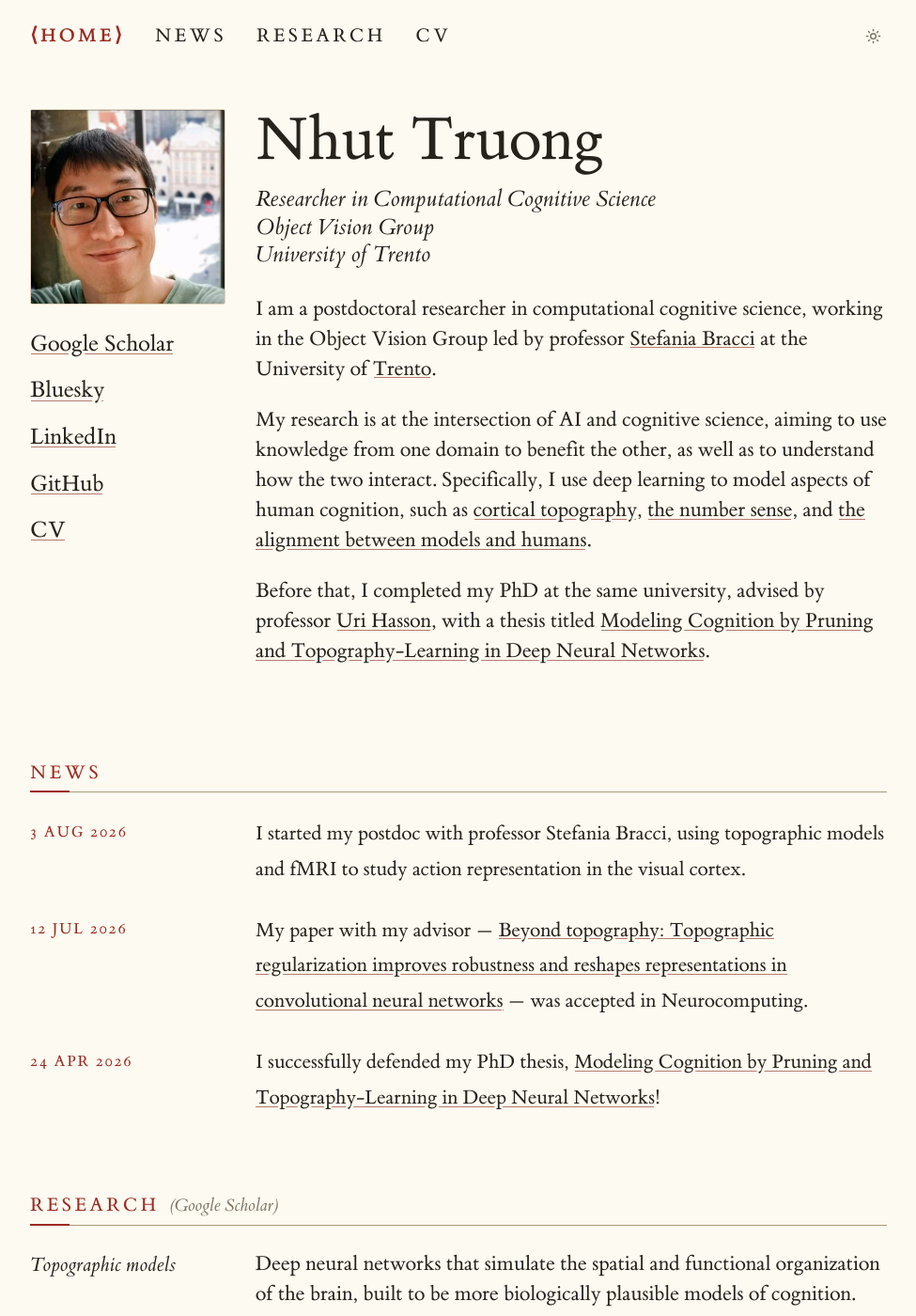
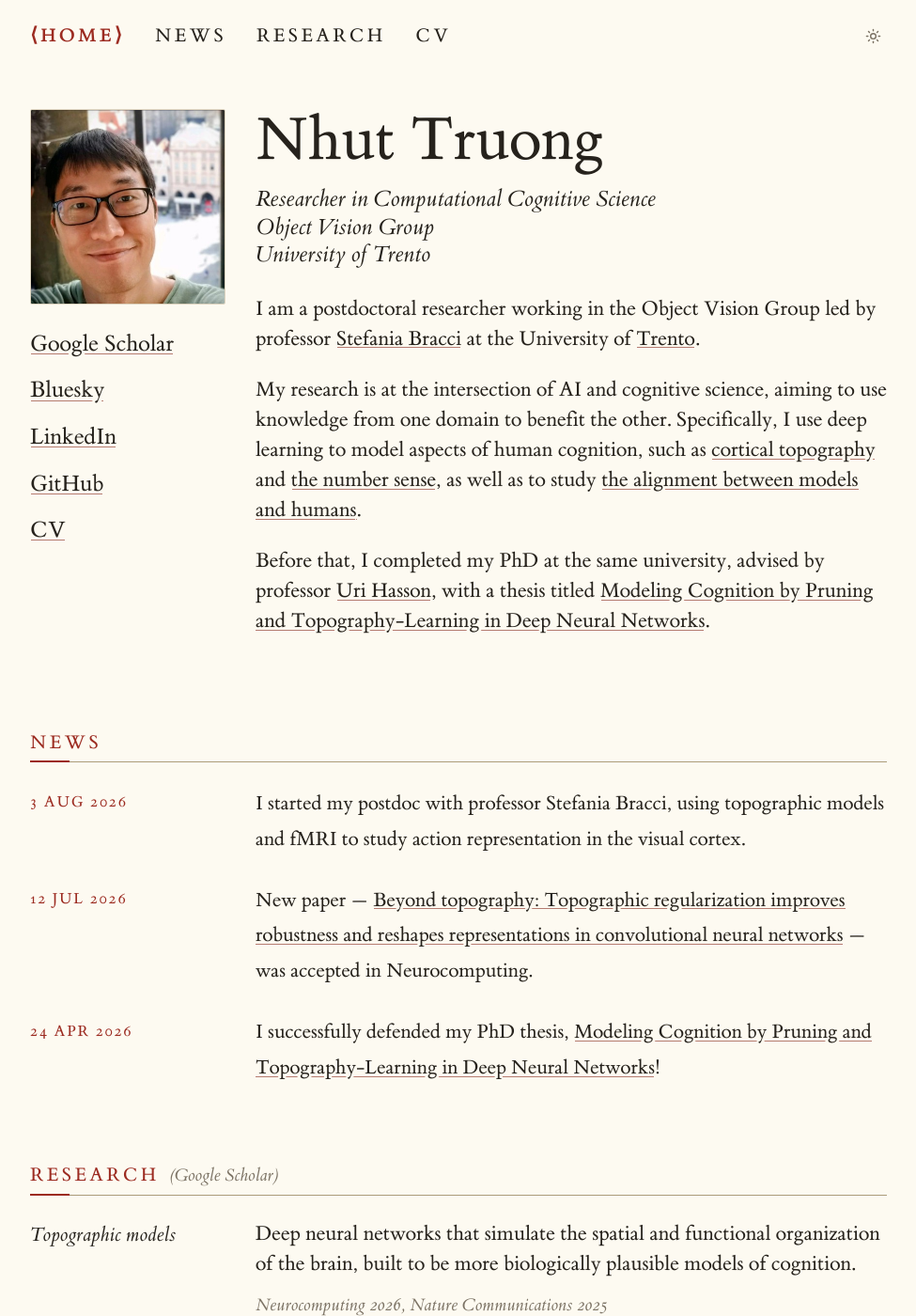
Before and after one commit to tlmnhut/tlmnhut.github.io, a Jekyll site: the page built from _pages/about.md, in a window 1280 px wide and 1400 px high. Shown: the whole window at 94% size, without its empty margins (152-1127 px from the left). Built offline with Jekyll 4.4.1, drawn with Linux system fonts in a browser that asks for light colours; some of the changed text lies outside the part shown.

Commit message:
"New paper", "Human-AI alignment", and fix the bio's logic
- News: "My paper with my advisor" -> "New paper" for the Neurocomputing entry.
- Research theme title: "Alignment of AI models with human cognition" ->
  "Human-AI alignment" -- also fixes an actual layout issue, the old title
  wrapped to two lines in the gutter; this one doesn't.
- Bio: "alignment between models and humans" was listed as one of three
  "aspects of human cognition" alongside topography and number sense, but it
  isn't one -- it's a relationship between a model and a person, not a
  property of cognition itself. Split the sentence instead of forcing it into
  that list: "I use deep learning to model aspects of human cognition, such as
  cortical topography and the number sense, as well as to study the alignment
  between models and humans." The first clause covers what gets modeled, the
  second what gets separately studied using those models.

Verified in headless Chrome at 345/685/985px: all three changes render
correctly, no overflow.

Co-Authored-By: Claude Sonnet 5 <noreply@anthropic.com>

```diff
--- a/_data/news.yml
+++ b/_data/news.yml
@@ -6,7 +6,7 @@
 
 - date: 2026-07-12
   text: >-
-    My paper with my advisor —
+    New paper —
     [Beyond topography: Topographic regularization improves robustness and reshapes
     representations in convolutional neural networks](https://doi.org/10.1016/j.neucom.2026.134496) —
     was accepted in Neurocomputing.
--- a/_pages/about.md
+++ b/_pages/about.md
@@ -8,14 +8,12 @@ redirect_from:
   - /publications.html
 ---
 
-I am a postdoctoral researcher in computational cognitive science, working in the Object Vision
+I am a postdoctoral researcher working in the Object Vision
 Group led by professor [Stefania Bracci](https://webapps.unitn.it/du/en/Persona/PER0076943/Curriculum)
 at the University of [Trento](https://www.cimec.unitn.it/en).
 
-My research is at the intersection of AI and cognitive science, aiming to use knowledge from
-one domain to benefit the other, as well as to understand how the two interact. Specifically, I
-use deep learning to model aspects of human cognition, such as [cortical topography](#research),
-[the number sense](#research), and [the alignment between models and humans](#research).
+My research is at the intersection of AI and cognitive science, aiming to use knowledge from one domain to benefit the other. Specifically, I use deep learning to model aspects of human cognition, such as [cortical topography](#research)
+and [the number sense](#research), as well as to study [the alignment between models and humans](#research).
 
 Before that, I completed my PhD at the same university, advised by professor
 [Uri Hasson](http://hasson.org/), with a thesis titled
```
Also changed, not shown: _projects/alignment-human-cognition.md (+1 -1 lines).
